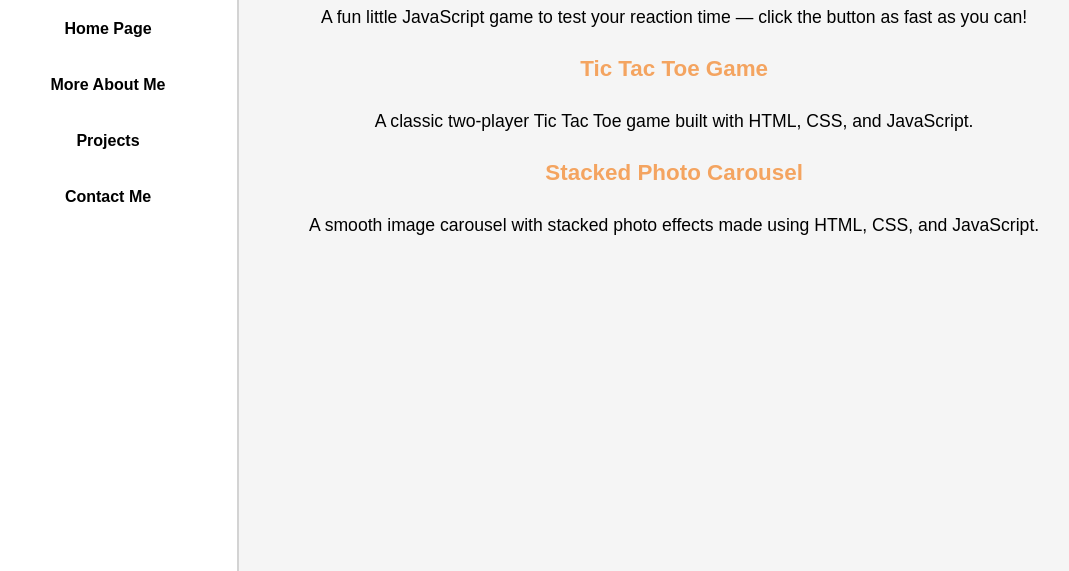
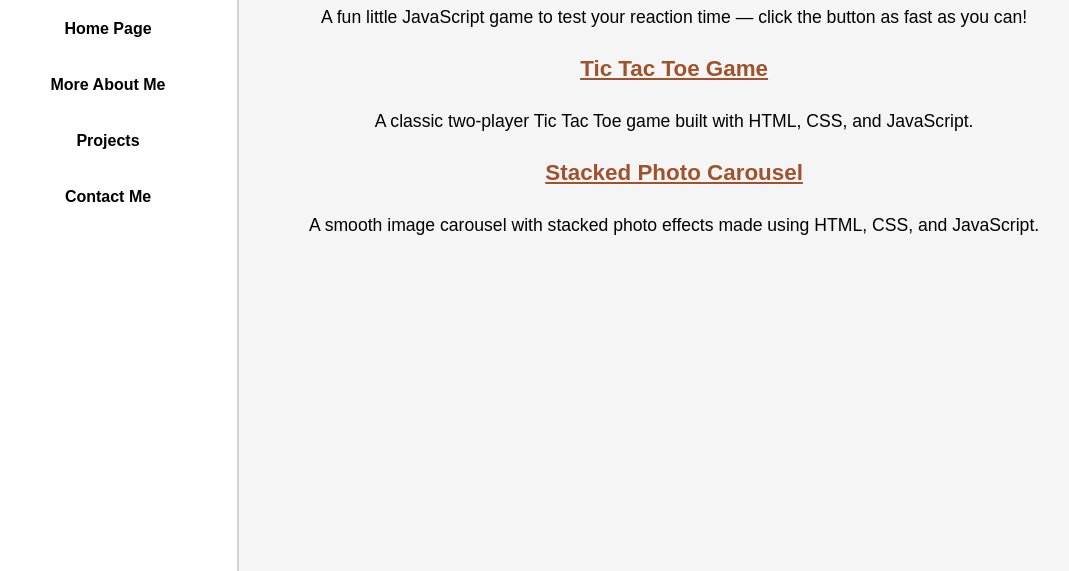
Before and after one commit to Krisaladulal/krisaladulal.github.io, a plain HTML site: page projects.html in a window 1280 px wide. Shown: the part 229-800 px from the top of the page, without its empty margins (21-1090 px from the left). Drawn offline with Linux system fonts and the light colour scheme.

Commit message:
link managed

```diff
--- a/style.css
+++ b/style.css
@@ -153,15 +153,19 @@ main,
 }
 
 .project-list h3 a {
-    font-size: 1.4rem;
-    color: sandybrown;
-    text-decoration: none;
-    font-weight: bold;
+  font-size: 1.4rem;
+  color: sienna;
+  text-decoration: underline;
+  font-weight: bold;
+  transition: color 0.3s ease, transform 0.2s ease;
 }
 
 .project-list h3 a:hover {
-    text-decoration: underline;
+  color: peru;
+  transform: scale(1.05);
+  text-decoration-thickness: 3px;
 }
+
 
 .project-list p {
     font-size: 1.1rem;
```
